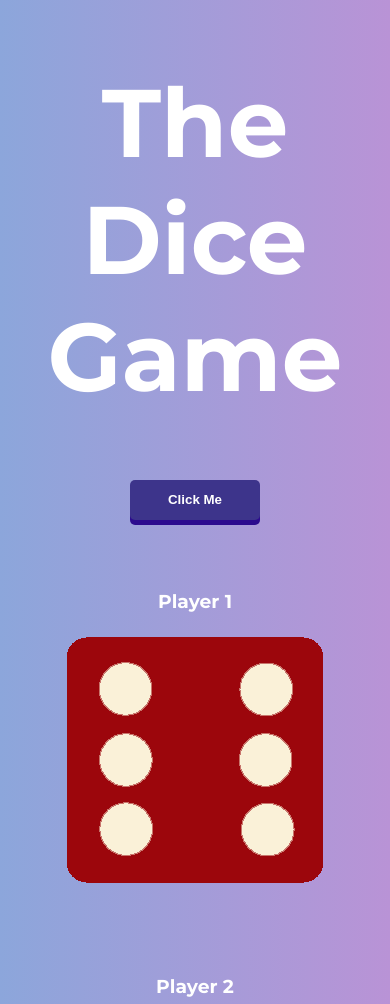
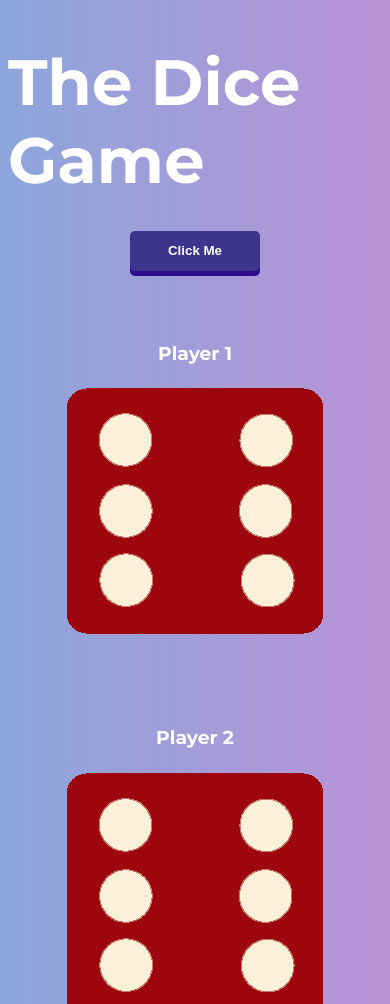
Before and after one commit to JacobCalvillo/TheDiceeGame, a plain HTML site: page index.html in a window 390 px wide. Shown: the top 1004 px of the page. Drawn offline with Linux system fonts and the light colour scheme.

Commit message:
fixin responsive

```diff
--- a/styles.css
+++ b/styles.css
@@ -12,18 +12,21 @@ html {
 }
 
 .title {
-  font-size: 8rem;
-  text-align: center;
+  font-size: 6rem; /* Reducir el tamaño del título */
+  margin-bottom: 2rem; /* Agregar un margen inferior */
 }
 
 .divider {
   display: flex;
   justify-content: center;
   align-items: center;
+  flex-wrap: wrap; /* Permitir que los elementos se envuelvan en pantallas más pequeñas */
 }
 
 .player {
   margin: 2rem;
+  flex: 1 0 200px; /* Ajustar el tamaño de los elementos del jugador */
+  max-width: 200px; /* Limitar el ancho máximo */
 }
 
 .button {
@@ -56,12 +59,11 @@ html {
 /* Reglas de medios para dispositivos más pequeños */
 @media screen and (max-width: 768px) {
   .title {
-    font-size: 6rem;
+    font-size: 4rem; /* Hacer que el título sea aún más pequeño en pantallas más pequeñas */
   }
 
-  .divider {
-    display: flex;
-    flex-direction: column; /* Cambiado de center a column para una mejor respuesta */
-    align-items: center; /* Centrar los elementos horizontalmente */
+  .player {
+    flex: 1 0 100%; /* Ajustar el tamaño de los elementos del jugador para ocupar todo el ancho disponible */
+    max-width: none; /* Eliminar el límite máximo de ancho */
   }
 }
```
